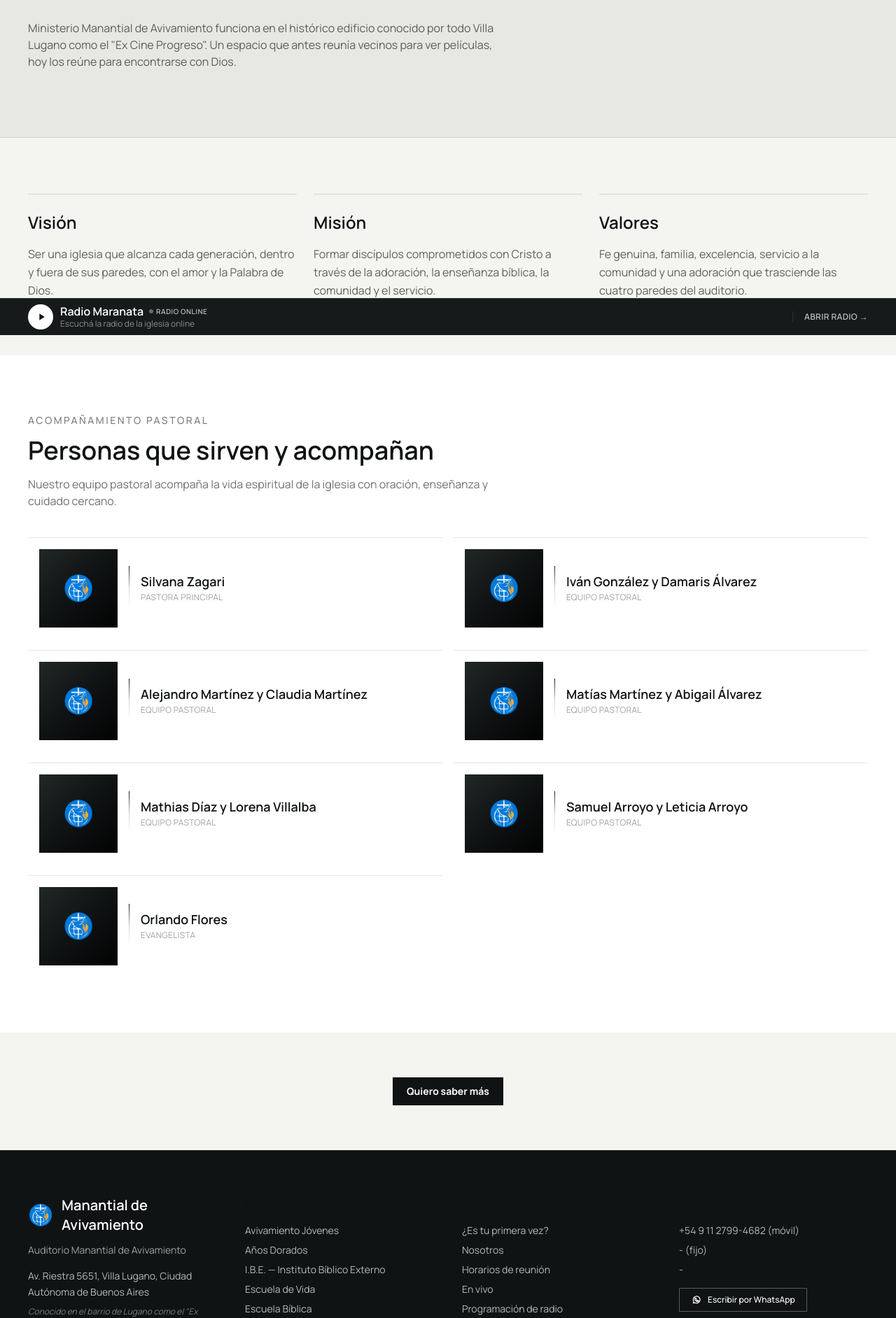
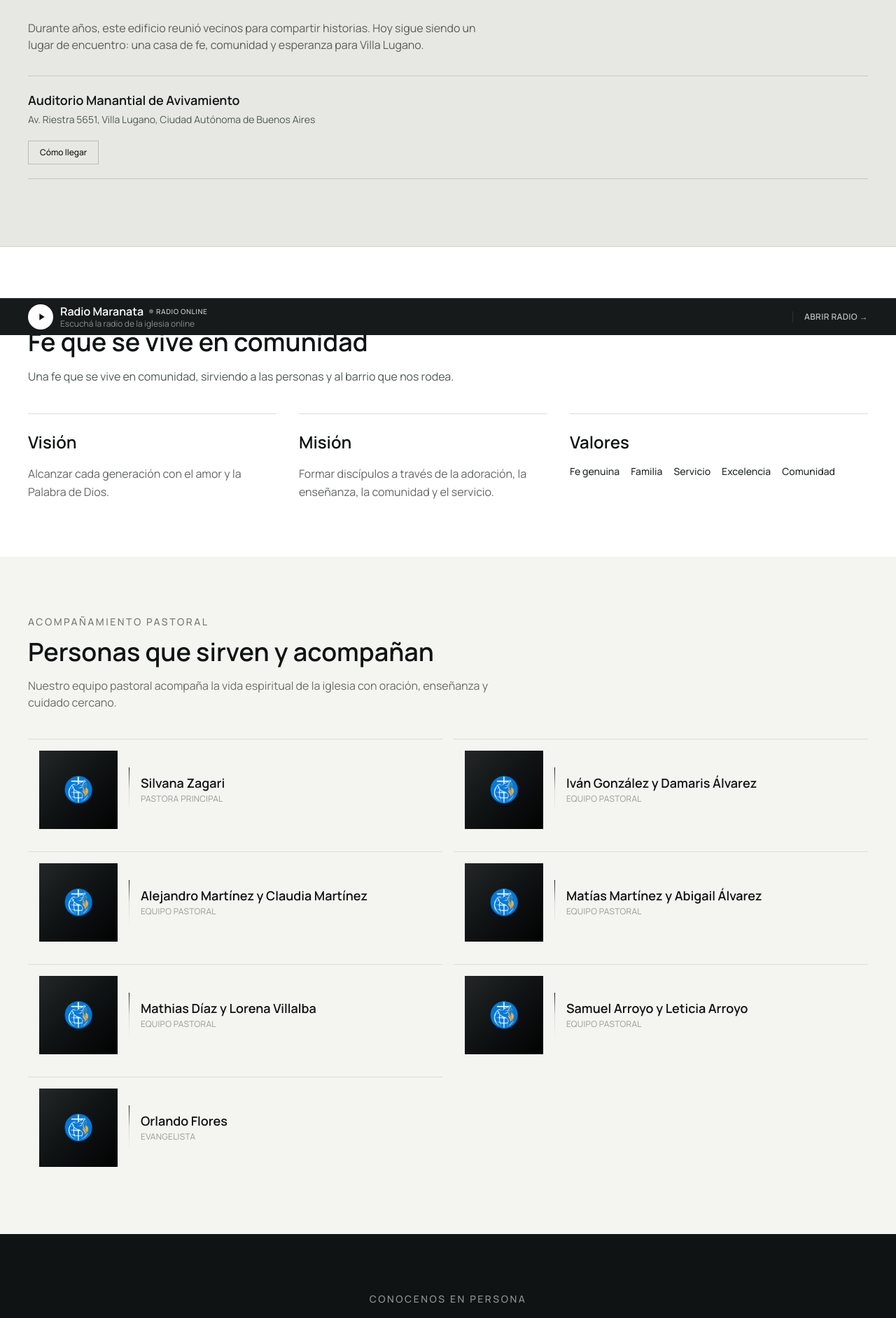
Before and after one commit to matiasfmart/web-manantial, a Next.js app: page /nosotros in a window 1280 px wide. Shown: the part 321-2205 px from the top of the page at 70% size. Built offline with nearby package versions, Linux system fonts and the light colour scheme.

Commit message:
update team

```diff
--- a/app/nosotros/page.tsx
+++ b/app/nosotros/page.tsx
@@ -1,7 +1,8 @@
 import type { Metadata } from "next";
 import Image from "next/image";
 import { getChurchInfo, getPastoralTeam } from "@/lib/data";
-import { ButtonLink } from "@/components/ui/button";
+import { ButtonLink, ExternalButtonLink } from "@/components/ui/button";
+import { InteractiveLink } from "@/components/ui/interactive-link";
 
 export const metadata: Metadata = {
   title: "Nosotros",
@@ -18,38 +19,51 @@ export default async function NosotrosPage() {
         <div className="section relative">
           <p className="eyebrow">Nuestra historia</p>
           <h1 className="mt-4 max-w-2xl font-display text-5xl font-black uppercase tracking-normal sm:text-6xl">
-            Del cine de barrio a casa de fe
+            {churchInfo.about.historyTitle}
           </h1>
           <p className="mt-6 max-w-2xl text-ink/65">
-            {churchInfo.name} funciona en el histórico edificio conocido por
-            todo Villa Lugano como el {churchInfo.historicNote.replace(/^Conocido en el barrio de Lugano como el /, "")}.
-            Un espacio que antes reunía vecinos para ver películas, hoy los
-            reúne para encontrarse con Dios.
+            {churchInfo.about.historyText}
           </p>
+          <div className="mt-8 border-y border-ink/15 py-5">
+            <p className="font-display text-lg font-semibold text-ink">{churchInfo.auditoriumName}</p>
+            <p className="mt-1 text-sm text-copy">{churchInfo.address}</p>
+            <ExternalButtonLink
+              href={`https://maps.google.com/?q=${encodeURIComponent(churchInfo.mapsQuery)}`}
+              variant="secondary"
+              size="sm"
+              className="mt-5"
+            >
+              Cómo llegar
+            </ExternalButtonLink>
+          </div>
         </div>
       </section>
 
-      <section className="section grid grid-cols-1 gap-6 py-16 sm:py-20 lg:grid-cols-3" data-stagger>
-        <ValueCard
-          title="Visión"
-          text="Ser una iglesia que alcanza cada generación, dentro y fuera de sus paredes, con el amor y la Palabra de Dios."
-        />
-        <ValueCard
-          title="Misión"
-          text="Formar discípulos comprometidos con Cristo a través de la adoración, la enseñanza bíblica, la comunidad y el servicio."
-        />
-        <ValueCard
-          title="Valores"
-          text="Fe genuina, familia, excelencia, servicio a la comunidad y una adoración que trasciende las cuatro paredes del auditorio."
-        />
+      <section className="bg-white py-16 text-ink sm:py-20">
+        <div className="section">
+          <div className="max-w-2xl">
+            <p className="eyebrow">Lo que nos mueve</p>
+            <h2 className="mt-3 font-display text-3xl font-semibold tracking-normal sm:text-4xl">Fe que se vive en comunidad</h2>
+            <p className="mt-4 leading-relaxed text-copy">{churchInfo.about.communityStatement}</p>
+          </div>
+          <div className="mt-10 grid grid-cols-1 gap-8 lg:grid-cols-[1fr_1fr_1.2fr]" data-stagger>
+            <Principle title="Visión" text={churchInfo.about.vision} />
+            <Principle title="Misión" text={churchInfo.about.mission} />
+            <div className="border-t border-ink/15 pt-6">
+              <h3 className="font-display text-2xl font-semibold text-ink">Valores</h3>
+              <ul className="mt-4 flex flex-wrap gap-x-4 gap-y-2 text-sm font-medium text-carbon">
+                {churchInfo.about.values.map((value) => <li key={value}>{value}</li>)}
+              </ul>
+            </div>
+          </div>
+        </div>
       </section>
 
-      {/* PASTORADO */}
-      <section className="bg-white py-20 text-ink">
+      <section className="py-16 text-ink sm:py-20">
         <div className="section">
           <div className="max-w-2xl">
             <p className="eyebrow">Acompañamiento pastoral</p>
-            <h2 className="mt-3 font-display text-3xl font-bold uppercase tracking-normal sm:text-4xl">
+            <h2 className="mt-3 font-display text-3xl font-semibold tracking-normal sm:text-4xl">
               Personas que sirven y acompañan
             </h2>
             <p className="mt-4 text-ink/60">
@@ -62,7 +76,7 @@ export default async function NosotrosPage() {
             {pastoralTeam.map((member) => (
               <div
                 key={member.displayName}
-                className="group flex items-center gap-4 border-t border-ink/10 bg-white py-4 transition hover:border-ink/35 sm:px-4"
+                className="group flex items-center gap-4 border-t border-ink/10 py-4 transition hover:border-ink/35 sm:px-4"
               >
                 <div className="relative flex h-24 w-24 shrink-0 items-center justify-center overflow-hidden bg-ink sm:h-28 sm:w-28">
                   {member.image ? (
@@ -101,16 +115,23 @@ export default async function NosotrosPage() {
         </div>
       </section>
 
-      <section className="section py-16 text-center">
-        <ButtonLink href="/contacto" variant="primary">
-          Quiero saber más
-        </ButtonLink>
+      <section className="bg-ink py-16 text-white sm:py-20">
+        <div className="section max-w-3xl text-center">
+          <p className="eyebrow !text-white/55">Conocenos en persona</p>
+          <h2 className="mt-3 font-display text-3xl font-semibold tracking-normal sm:text-4xl">Te esperamos en el auditorio</h2>
+          <p className="mx-auto mt-4 max-w-xl text-sm leading-relaxed text-white/65">Conocé la comunidad, participá de una reunión y encontrá un espacio para crecer junto a otros.</p>
+          <div className="mt-8 flex flex-wrap justify-center gap-3">
+            <ButtonLink href="/reuniones" variant="primary" tone="dark">Ver horarios de reunión</ButtonLink>
+            <ButtonLink href="/ministerios" variant="secondary" tone="dark">Conocé los ministerios</ButtonLink>
+          </div>
+          <InteractiveLink href="/contacto" className="mt-6 inline-block text-sm text-white/70 hover:text-white">Cómo llegar al auditorio</InteractiveLink>
+        </div>
       </section>
     </>
   );
 }
 
-function ValueCard({ title, text }: { title: string; text: string }) {
+function Principle({ title, text }: { title: string; text: string }) {
   return (
     <div className="border-t border-ink/15 pt-6">
       <h3 className="font-display text-2xl font-semibold tracking-normal text-ink">
--- a/lib/data.ts
+++ b/lib/data.ts
@@ -496,6 +496,14 @@ const defaultChurchText = {
   prayerMobile: "+54 9 11 2799-4682",
   prayerLandline: "-",
   prayerWhatsappLink: "https://wa.me/5491127994682",
+  historyTitle: "Del cine de barrio a casa de fe",
+  historyText:
+    "Durante años, este edificio reunió vecinos para compartir historias. Hoy sigue siendo un lugar de encuentro: una casa de fe, comunidad y esperanza para Villa Lugano.",
+  vision: "Alcanzar cada generación con el amor y la Palabra de Dios.",
+  mission: "Formar discípulos a través de la adoración, la enseñanza, la comunidad y el servicio.",
+  values: "Fe genuina | Familia | Servicio | Excelencia | Comunidad",
+  communityStatement:
+    "Una fe que se vive en comunidad, sirviendo a las personas y al barrio que nos rodea.",
 };
 
 export type ChurchInfo = Awaited<ReturnType<typeof getChurchInfo>>;
@@ -524,6 +532,14 @@ export async function getChurchInfo() {
       tiktok: t("tiktok"),
     },
     whatsappChannelUrl: t("whatsappChannelUrl"),
+    about: {
+      historyTitle: t("historyTitle"),
+      historyText: t("historyText"),
+      vision: t("vision"),
+      mission: t("mission"),
+      values: t("values").split("|").map((value) => value.trim()).filter(Boolean),
+      communityStatement: t("communityStatement"),
+    },
     prayerRequest: {
       intro: t("prayerIntro"),
       mobile: t("prayerMobile"),
@@ -537,6 +553,7 @@ export type PastoralMember = {
   displayName: string;
   role: string;
   image?: string;
+  order?: number;
 };
 
 const defaultPastoralTeam: PastoralMember[] = [
@@ -552,7 +569,13 @@ const defaultPastoralTeam: PastoralMember[] = [
 export async function getPastoralTeam(): Promise<PastoralMember[]> {
   const rows = await getSheetRows(SHEET_TABS.equipoPastoral);
   if (rows.length === 0) return defaultPastoralTeam;
-  return rows.map((r) => ({ displayName: r.displayName, role: r.role }));
+  return rows
+    .map((r, index) => ({
+      displayName: r.displayName,
+      role: r.role,
+      order: Number(r.order) || index + 1,
+    }))
+    .sort((left, right) => (left.order ?? 0) - (right.order ?? 0));
 }
 
 const defaultGivingInfo = {
```
Also changed, not shown: 1 other file (tests, documents, lock files or other folders).
